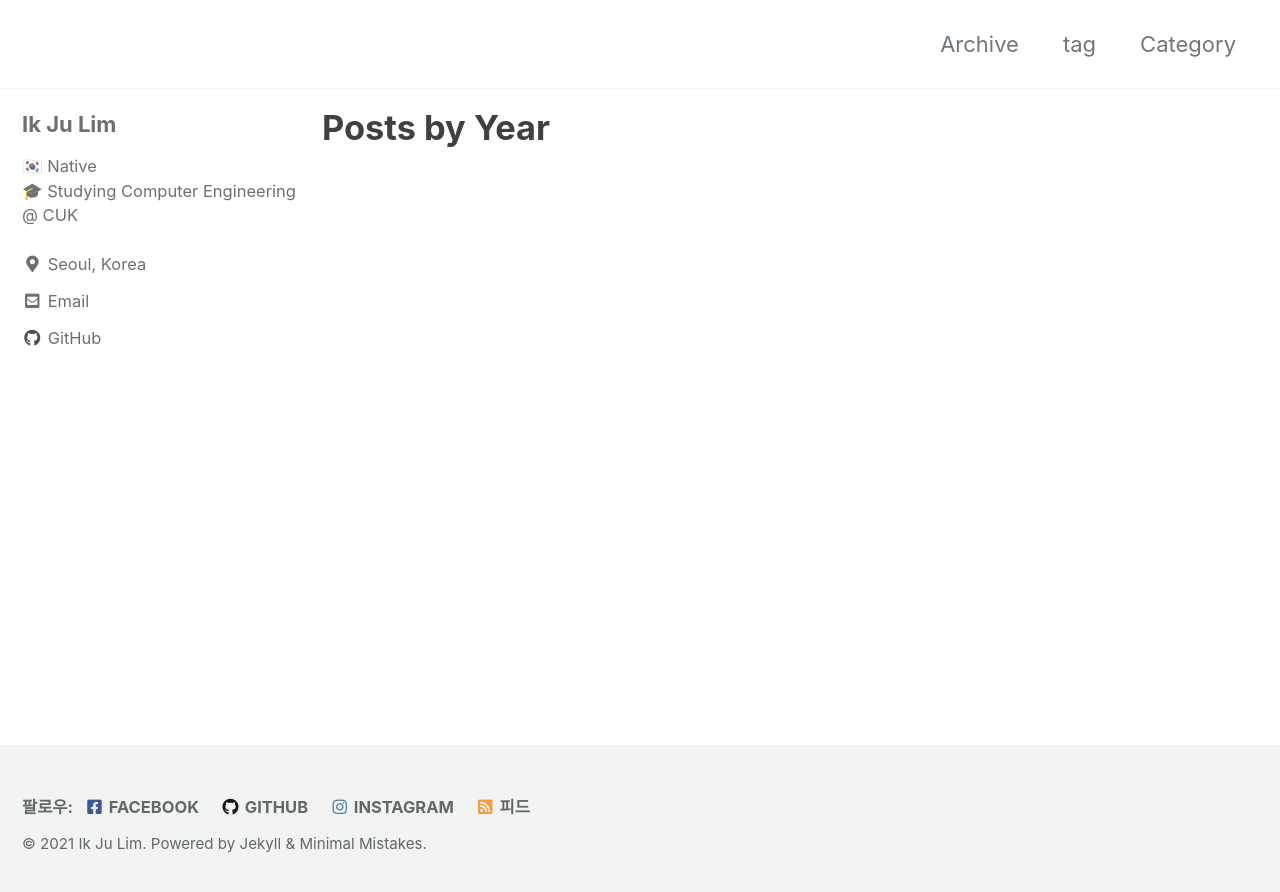
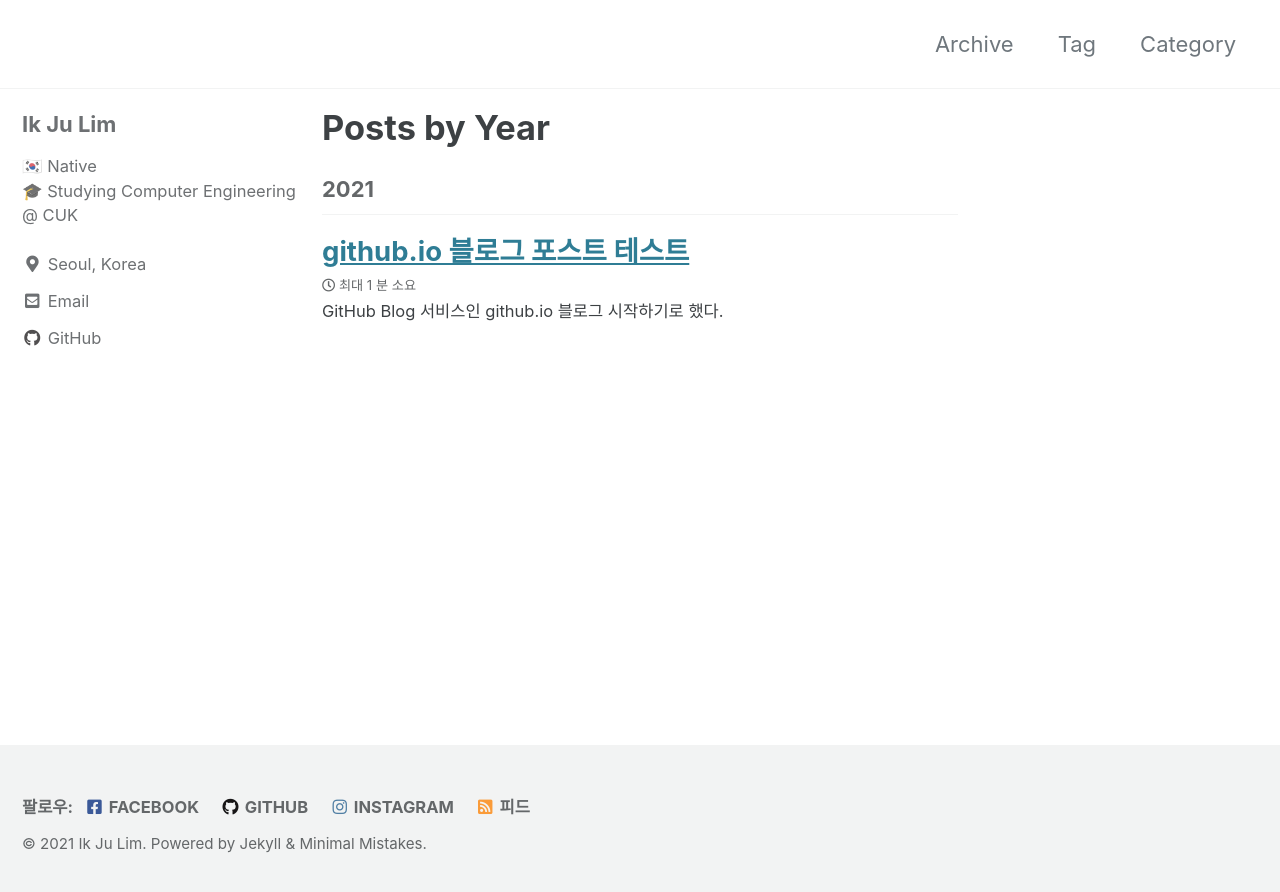
Before and after one commit to ikju1/ikju1.github.io, a Jekyll site: the page built from _pages/year-archive.html, in a window 1280 px wide. Shown: the top 892 px of the page. Built offline with Jekyll 4.4.1, drawn with Linux system fonts in a browser that asks for light colours; cached includes are drawn as plain includes.

Commit message:
test post

```diff
--- a/_data/navigation.yml
+++ b/_data/navigation.yml
@@ -2,7 +2,7 @@
 main:
   - title: "Archive"
     url: /year-archive/
-  - title: "tag"
+  - title: "Tag"
     url: /tags/
   - title: "Category"
     url: /categories/
--- /dev/null
+++ b/_posts/2021-05-07-Test Post.md
@@ -0,0 +1,20 @@
+---
+title:  "github.io 블로그 포스트 테스트"
+excerpt: "GitHub Blog 서비스인 github.io 블로그 시작하기로 했다."
+
+categories:
+  - Blog
+tags:
+  - Blog, Jekyll
+last_modified_at: 2021-05-07T18:00:00-00:00
+---
+
+GitHub Blog 서비스인 github.io 블로그 시작하기로 했다.
+GitHub Blog 서비스의 이름은 Pages이다.
+
+Pages가 다른 블로그 플랫폼 보다 편한 것 같아서 마음에 든다.
+다른 사람들도 같이 많이 사용했으면 좋겠다는 생각이 든다.
+
+YFM에서 정의한 제목을 이중 괄호 구문으로 본문에 추가할 수 있다.
+이 글의 제목은 {{ page.title }}이고
+마지막으로 수정된 시간은 {{ page.last_modified_at }}이다.
```
